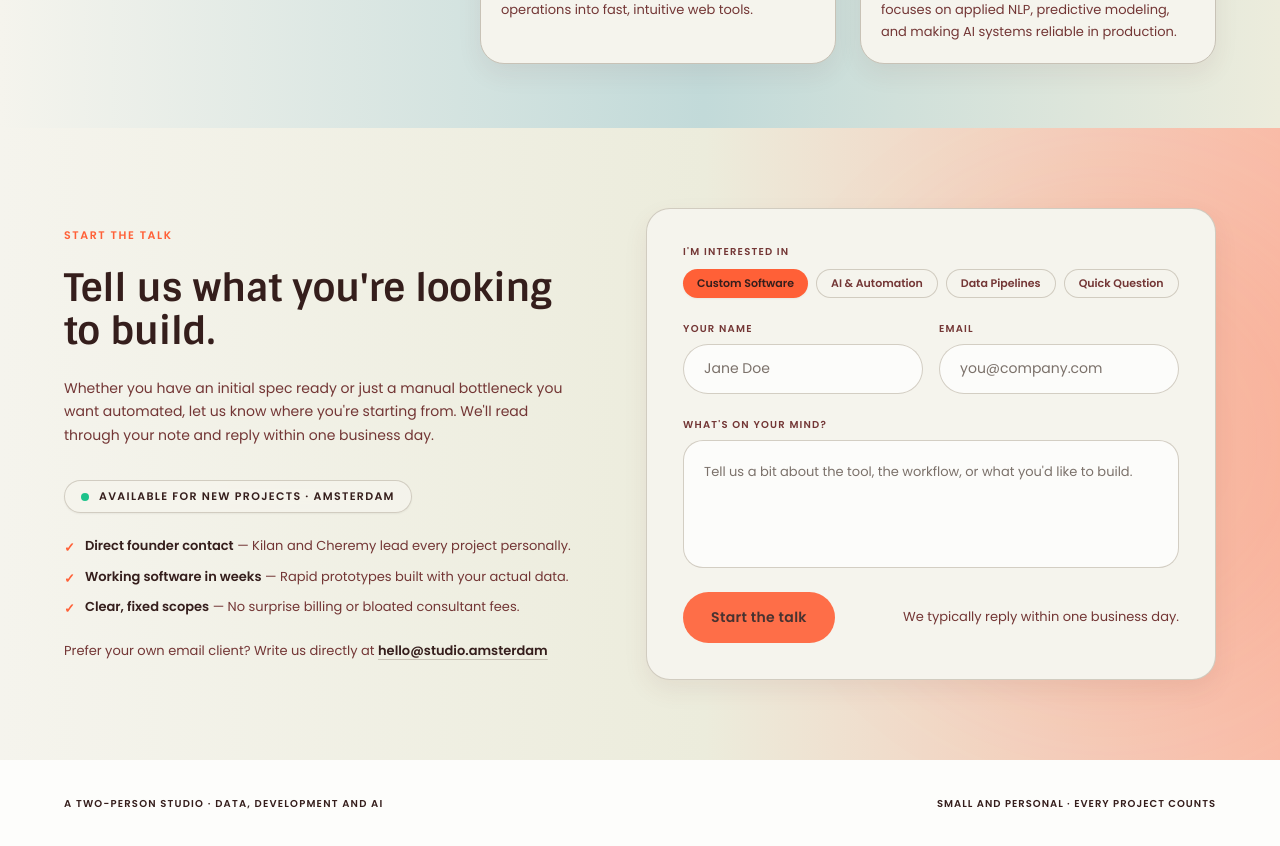
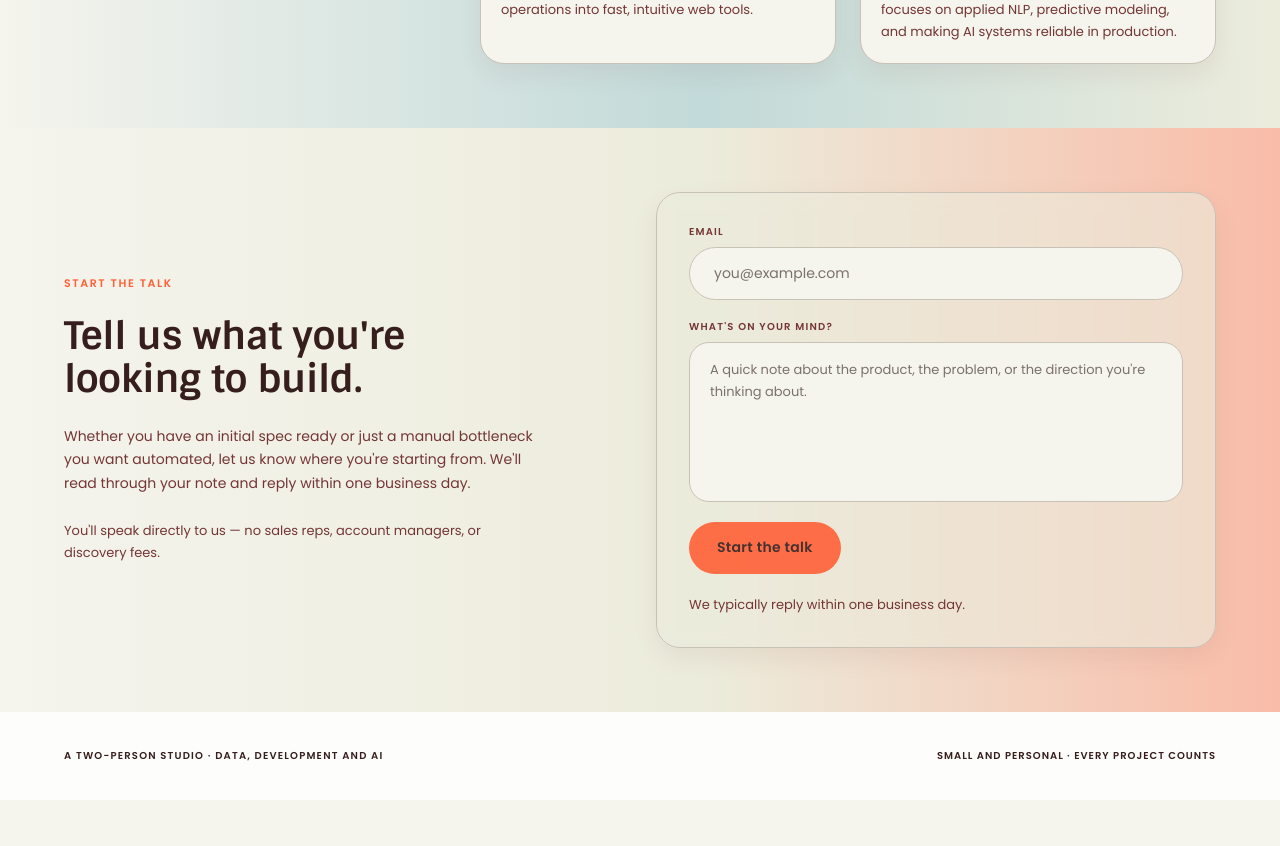
Before and after one commit to dcvanduuren/Keizersgracht, a Next.js app: page / in a window 1280 px wide. Shown: the part 3440-4286 px from the top of the page. After the commit the page ends 4240 px from the top, so only its background shows below. Built offline with nearby package versions, Linux system fonts and the light colour scheme.

Commit message:
Align contact form to the right and update contact copy

```diff
--- a/src/components/sections/contact-form.tsx
+++ b/src/components/sections/contact-form.tsx
@@ -6,22 +6,13 @@ import { Button } from "@/components/ui/button";
 const labelClass =
   "font-body text-badge font-semibold tracking-badge-caps text-terracotta uppercase";
 
-const inputClass =
-  "w-full rounded-pill border border-border-subtle/80 bg-white/70 px-5 py-3.5 font-body text-body text-espresso placeholder:text-taupe transition-all focus-visible:border-espresso focus-visible:bg-white focus-visible:outline-none";
-
-const topics = [
-  "Custom Software",
-  "AI & Automation",
-  "Data Pipelines",
-  "Quick Question",
-] as const;
-
 export function ContactForm() {
-  const [selectedTopic, setSelectedTopic] = useState<(typeof topics)[number]>("Custom Software");
   const [sent, setSent] = useState(false);
 
   function handleSubmit(event: FormEvent<HTMLFormElement>) {
     event.preventDefault();
+    // TODO: no backend is wired up yet. Send `new FormData(event.currentTarget)`
+    // to an API route / form service here before shipping.
     setSent(true);
   }
 
@@ -29,49 +20,8 @@ export function ContactForm() {
     <form
       onSubmit={handleSubmit}
       suppressHydrationWarning
-      className="flex w-full flex-col gap-6 rounded-card-lg border border-border-subtle/80 bg-canvas p-6 shadow-card transition-all sm:p-9"
+      className="flex w-full flex-col gap-5 rounded-card-lg border border-border-subtle bg-sand/60 p-6 shadow-card backdrop-blur-sm sm:p-8"
     >
-      {/* Topic selection chips */}
-      <div className="flex flex-col gap-2.5">
-        <label className={labelClass}>I&apos;m interested in</label>
-        <div className="flex flex-wrap gap-2">
-          {topics.map((topic) => {
-            const isSelected = selectedTopic === topic;
-            return (
-              <button
-                key={topic}
-                type="button"
-                onClick={() => setSelectedTopic(topic)}
-                className={`rounded-pill px-3.5 py-1.5 font-body text-label font-semibold transition-all ${
-                  isSelected
-                    ? "bg-coral text-espresso shadow-xs"
-                    : "border border-border-subtle/80 bg-canvas text-terracotta hover:border-espresso hover:text-espresso"
-                }`}
-              >
-                {topic}
-              </button>
-            );
-          })}
-        </div>
-      </div>
-
-      {/* Name & Email inputs */}
-      <div className="grid gap-4 sm:grid-cols-2">
-        <div className="flex flex-col gap-2">
-          <label htmlFor="name" className={labelClass}>
-            Your name
-          </label>
-          <input
-            id="name"
-            name="name"
-            type="text"
-            required
-            autoComplete="name"
-            placeholder="Jane Doe"
-            suppressHydrationWarning
-            className={inputClass}
-          />
-        </div>
       <div className="flex flex-col gap-2">
         <label htmlFor="email" className={labelClass}>
           Email
@@ -82,14 +32,11 @@ export function ContactForm() {
           type="email"
           required
           autoComplete="email"
-            placeholder="you@company.com"
+          placeholder="you@example.com"
           suppressHydrationWarning
-            className={inputClass}
+          className="w-full rounded-pill border border-border-subtle bg-canvas px-6 py-4 font-body text-body text-espresso placeholder:text-taupe focus-visible:border-espresso focus-visible:outline-none"
         />
       </div>
-      </div>
-
-      {/* Message textarea */}
       <div className="flex flex-col gap-2">
         <label htmlFor="message" className={labelClass}>
           What&apos;s on your mind?
@@ -98,24 +45,19 @@ export function ContactForm() {
           id="message"
           name="message"
           required
-          rows={4}
-          placeholder="Tell us a bit about the tool, the workflow, or what you'd like to build."
+          placeholder="A quick note about the product, the problem, or the direction you're thinking about."
           suppressHydrationWarning
-          className="h-32 w-full resize-none rounded-card border border-border-subtle/80 bg-white/70 p-5 font-body text-body-sm leading-[1.65] text-espresso placeholder:text-taupe transition-all focus-visible:border-espresso focus-visible:bg-white focus-visible:outline-none"
+          className="h-40 w-full resize-none rounded-card border border-border-subtle bg-canvas px-5 py-4 font-body text-body-sm leading-[1.65] text-espresso placeholder:text-taupe focus-visible:border-espresso focus-visible:outline-none"
         />
       </div>
-
-      {/* Action & status */}
-      <div className="flex flex-col gap-3 sm:flex-row sm:items-center sm:justify-between">
       <Button type="submit" className="self-start">
         Start the talk
       </Button>
-        <p role="status" className="font-body text-body-sm text-terracotta">
+      <p role="status" className="font-body text-body-sm leading-[1.65] text-terracotta">
         {sent
-            ? "✓ Message received! We'll reply within 24 hours."
+          ? "Thanks! Message received — we'll get back to you within 24 hours."
           : "We typically reply within one business day."}
       </p>
-      </div>
     </form>
   );
 }
--- a/src/components/sections/contact.tsx
+++ b/src/components/sections/contact.tsx
@@ -4,14 +4,8 @@ import { ContactForm } from "./contact-form";
 
 export function Contact() {
   return (
-    <section id="contact" className="relative overflow-hidden bg-gradient-talk">
-      {/* Ambient warm glow behind the card */}
-      <div
-        aria-hidden
-        className="pointer-events-none absolute -right-20 top-1/2 h-[500px] w-[500px] -translate-y-1/2 rounded-full bg-coral/10 blur-3xl"
-      />
-
-      <div className="relative mx-auto grid max-w-[1440px] items-center gap-12 px-5 py-14 md:px-10 md:py-20 lg:grid-cols-[1fr_1.1fr] lg:gap-16 xl:px-16">
+    <section id="contact" className="bg-gradient-talk">
+      <div className="mx-auto grid max-w-[1440px] items-center gap-12 px-5 py-12 md:px-10 md:py-16 lg:min-h-[520px] lg:grid-cols-[minmax(0,480px)_1fr] lg:gap-16 xl:gap-24 xl:px-16">
         <div className="flex flex-col gap-6">
           <Eyebrow tone="coral">Start the talk</Eyebrow>
           <SectionHeading>Tell us what you&apos;re looking to build.</SectionHeading>
@@ -19,49 +13,13 @@ export function Contact() {
             Whether you have an initial spec ready or just a manual bottleneck you want automated, let us know
             where you&apos;re starting from. We&apos;ll read through your note and reply within one business day.
           </p>
-
-          <div className="flex flex-col gap-4 pt-2">
-            <div className="inline-flex w-fit items-center gap-2.5 rounded-pill border border-border-subtle/80 bg-canvas/80 px-4 py-2 shadow-xs backdrop-blur-sm">
-              <span className="size-2 rounded-full bg-emerald-500 animate-pulse" />
-              <span className="font-body text-label font-semibold tracking-badge-caps text-espresso uppercase">
-                Available for new projects · Amsterdam
-              </span>
-            </div>
-
-            <ul className="flex flex-col gap-2.5 pt-2">
-              <li className="flex items-start gap-2.5 font-body text-body-sm text-terracotta">
-                <span aria-hidden className="pt-0.5 text-coral font-bold">✓</span>
-                <span>
-                  <strong className="font-semibold text-espresso">Direct founder contact</strong> — Kilan and Cheremy lead every project personally.
-                </span>
-              </li>
-              <li className="flex items-start gap-2.5 font-body text-body-sm text-terracotta">
-                <span aria-hidden className="pt-0.5 text-coral font-bold">✓</span>
-                <span>
-                  <strong className="font-semibold text-espresso">Working software in weeks</strong> — Rapid prototypes built with your actual data.
-                </span>
-              </li>
-              <li className="flex items-start gap-2.5 font-body text-body-sm text-terracotta">
-                <span aria-hidden className="pt-0.5 text-coral font-bold">✓</span>
-                <span>
-                  <strong className="font-semibold text-espresso">Clear, fixed scopes</strong> — No surprise billing or bloated consultant fees.
-                </span>
-              </li>
-            </ul>
-
-            <p className="pt-2 font-body text-body-sm text-terracotta">
-              Prefer your own email client? Write us directly at{" "}
-              <a
-                href="mailto:hello@studio.amsterdam"
-                className="font-semibold text-espresso underline decoration-border-subtle underline-offset-4 transition-colors hover:text-coral hover:decoration-coral"
-              >
-                hello@studio.amsterdam
-              </a>
-            </p>
-          </div>
+          <p className="font-body text-body-sm leading-[1.7] text-terracotta">
+            You&apos;ll speak directly to us — no sales reps, account managers, or discovery fees.
+          </p>
         </div>
-
-        <ContactForm />
+        <div className="w-full lg:max-w-[560px] lg:justify-self-end">
+          <ContactForm />
+        </div>
       </div>
     </section>
   );
```
Lines whose indentation alone changed are shown as unchanged.
